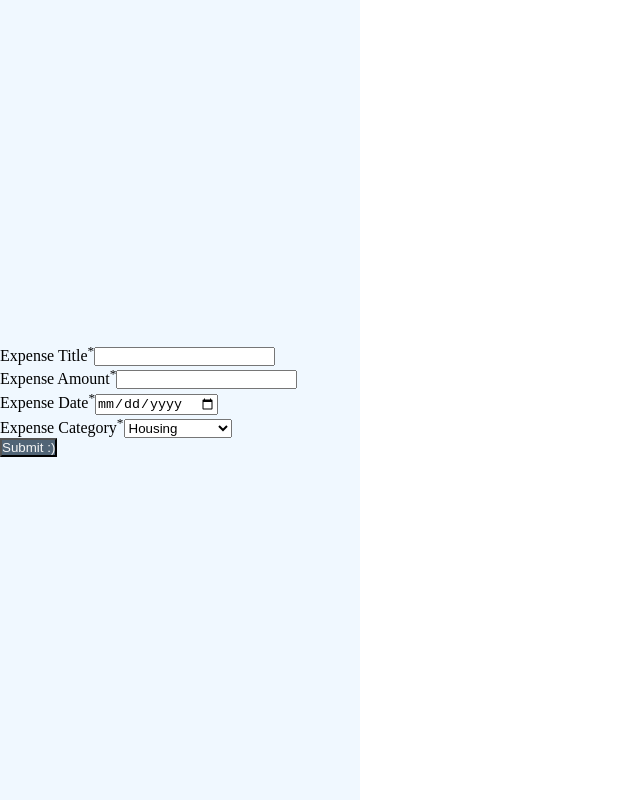
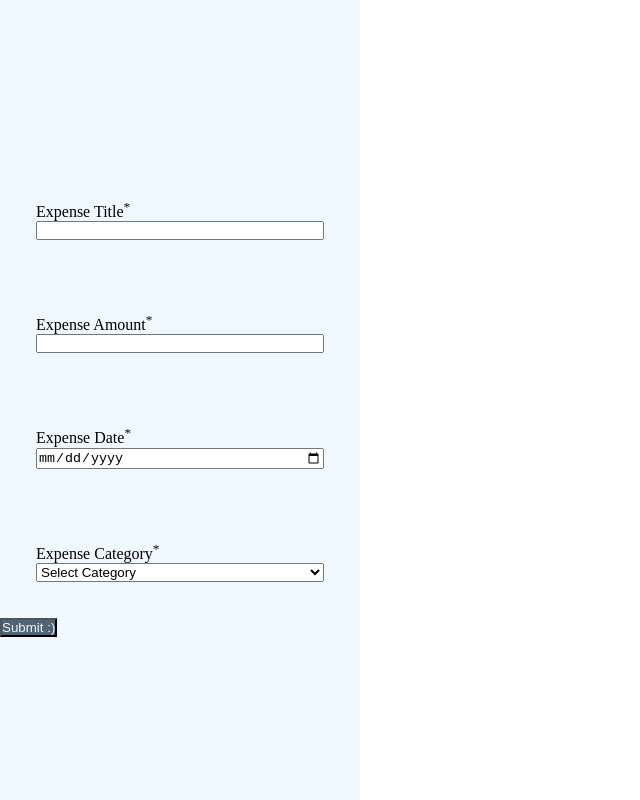
Before and after one commit to samanthacxxz/assignment_3, a React (Vite) app: page / in a window 1280 px wide. Shown: the whole page, without its empty margins (0-640 px from the left). Built offline with nearby package versions, Linux system fonts and the light colour scheme.

Commit message:
adding object to array, updating setTransactionData

```diff
--- a/src/components/ExpenseDisplay/ExpenseDisplay.jsx
+++ b/src/components/ExpenseDisplay/ExpenseDisplay.jsx
@@ -1,30 +1,40 @@
 import React from 'react'
-import { useState } from 'react'
+import { useState, useEffect } from 'react'
 import ExpenseItemsList from '../ExpenseItemsList/ExpenseItemsList'
 import ExpenseTrackerForm from '../ExpenseTrackerForm/ExpenseTrackerForm'
-import utility from '../../utility'
 
 
 import styles from '../ExpenseDisplay/ExpenseDisplay.module.css'
 
 
 const ExpenseDisplay = () => {
-  const transactionsData = [
-    { id: utility(), title: 'cookies', amount: 20, category: 'grocery'},
-    { id: utility(), title: 'pepsi', amount: 20, category: 'grocery'}
-  ]
+  // transactionData as an array with different objects
+  const [transactionData, setTransactionData] = useState([]);
 
-  const [transactions, setTransactions] = useState(transactionsData)
+  //default state for transtractions
+  const [transactions, setTransactions] = useState(transactionData);
+
+  // Function to update transactionData
+  const updateTransactionData = (data) => {
+    setTransactionData([...transactionData, data]);
+  }
+
+  useEffect(() => {
+    console.log(transactionData); // Log the updated transaction array
+  }, [transactionData]);
+
   return (
     <>
-      <h2 className={styles.title}>Expense Tracker App</h2>
+      <header>
+        <h2 className={styles.title}>Expense Tracker App</h2>
+      </header>
       <section className={styles.display_container}>
         <div className={styles.form_container}>
-          <ExpenseTrackerForm />
+          <ExpenseTrackerForm updateTransactionData={updateTransactionData}/>
         </div>
 
-        <div className={styles.expenses_listed}>
-          <ExpenseItemsList transcations={transactions}/>
+        <div className={styles.expenses_container}>
+          <ExpenseItemsList transactions={transactionData}/>
         </div>
       </section>
 
--- a/src/components/ExpenseDisplay/ExpenseDisplay.module.css
+++ b/src/components/ExpenseDisplay/ExpenseDisplay.module.css
@@ -9,17 +9,33 @@
 }
 
 .display_container {
+    width: 100%;
+    height: 100%;
     display: flex;
     flex-direction: row;
 }
 
 .form_container {
+   /* width: 45vh;
+    height: 100%;
     display: flex;
     flex-direction: column;
     justify-content: center;
     align-items: center;
+*/
+    width: 45vh;
+    height: 100%;
+    background-color: aliceblue;
+
+    display: flex;
+    flex-direction: column;
+    justify-content: space-evenly;
 }
 
-.expenses_listed {
+.expenses_container {
+    display: block;
+    background-color: lightpink;
 
+    width: 100%;
+    height: 100%;
 }
--- a/src/components/ExpenseTrackerForm/ExpenseTrackerForm.jsx
+++ b/src/components/ExpenseTrackerForm/ExpenseTrackerForm.jsx
@@ -1,10 +1,11 @@
 import { useState } from 'react'
 import styles from './ExpenseTrackerForm.module.css'
 
-const ExpenseTrackerForm = () => {
 
-    // default expense data
-    const [expenseData, setExpenseData] = useState({
+const ExpenseTrackerForm = ({ updateTransactionData }) => {
+
+    // default expense data input from user - empty
+    const [expenseInput, setExpenseInput] = useState({
         expenseTitle: "",
         expenseAmount: "",
         expenseDate: "",
@@ -19,39 +20,37 @@ const ExpenseTrackerForm = () => {
     });
 
     // validation of the form
-
     const validateForm = () => {
         let isValid = true;
+        // cloning the error, adding error message depending on error type
         const clonedErrorObj = {...error};
          // if the input has no content - show error message
-        if (!expenseData.expenseTitle.trim()) {
+        if (!expenseInput.expenseTitle.trim()) {
             clonedErrorObj.expenseTitleError = "Expense Title is required!";
             isValid = false;
-        } else if (expenseData.expenseTitle.trim().length > 20) {
+        } else if (expenseInput.expenseTitle.trim().length > 20) {
             clonedErrorObj.expenseTitleError = "Maximum character limit reached"
             isValid = false;
         }
-        if (!expenseData.expenseAmount.trim()) {
+        if (!expenseInput.expenseAmount.trim()) {
             clonedErrorObj.expenseAmountError = "Expense Amount is required!";
             isValid = false;
-        } else if (expenseData.expenseAmount.trim() > 5) {
+        } else if (expenseInput.expenseAmount.trim() > 100000) {
             clonedErrorObj.expenseAmountError = "The Amount is conceringly too high"
         }
-        if (!expenseData.expenseDate) {
+        if (!expenseInput.expenseDate) {
             clonedErrorObj.expenseDateError = "Please choose the date!"
             isValid = false;
         }
         // checking if the expense amount input has only numbers
         const amountRegex = /^\d+$/;
-        if (!amountRegex.test(expenseData.expenseAmount.trim())) {
+        if (!amountRegex.test(expenseInput.expenseAmount.trim())) {
             clonedErrorObj.expenseAmountError = "Write the amount in numbers"
             isValid = false;
         }
 
         setError(clonedErrorObj);
         return isValid;
-
-
     }
     const handleChange = (e) => {
         const { name, value } = e.target;
@@ -59,7 +58,7 @@ const ExpenseTrackerForm = () => {
           ...prevError,
           [`${name}Error`]: "",
         }));
-        setExpenseData((prev) => ({
+        setExpenseInput((prev) => ({
           ...prev,
           [name]: value,
         }));
@@ -68,9 +67,16 @@ const ExpenseTrackerForm = () => {
     const handleSubmit = (e) => {
         e.preventDefault();
         const isValid = validateForm();
+        const formData = {
+            title: expenseInput.expenseTitle,
+            amount: expenseInput.expenseAmount,
+            date: expenseInput.expenseDate,
+            category: expenseInput.expenseCategory,
+        }
         if (isValid) {
-          // Your form submission logic here
-          console.log("Form is valid. Submitting...");
+            updateTransactionData(formData)
+            console.log("Form is valid. Submitting...");
+            console.log(formData)
         } else {
           console.log("Form is invalid. Please correct the errors.");
         }
@@ -79,7 +85,7 @@ const ExpenseTrackerForm = () => {
   return (
     <>
         <form onSubmit={handleSubmit}>
-            <div className='input_group'>
+            <div className={styles.input_group}>
                 <label htmlFor="expenseTitle">
                     Expense Title<sup>*</sup>
                 </label>
@@ -88,11 +94,13 @@ const ExpenseTrackerForm = () => {
                 name='expenseTitle'
                 className='input_element'
                 onChange={handleChange}
+                value={expenseInput.expenseTitle}
+
                 />
                 <p>{error.expenseTitleError}</p>
             </div>
 
-            <div className='input_group'>
+            <div className={styles.input_group}>
                 <label htmlFor="expenseAmount">
                     Expense Amount<sup>*</sup>
                 </label>
@@ -101,11 +109,12 @@ const ExpenseTrackerForm = () => {
                 name='expenseAmount'
                 className='input_element'
                 onChange={handleChange}
+                value={expenseInput.expenseAmount}
 
                 />
                 <p>{error.expenseAmountError}</p>
             </div>
-            <div className='input_group'>
+            <div className={styles.input_group}>
                 <label htmlFor="expenseDate">
                     Expense Date<sup>*</sup>
                 </label>
@@ -114,23 +123,33 @@ const ExpenseTrackerForm = () => {
                 name='expenseDate'
                 className='input_element'
                 onChange={handleChange}
+                value={expenseInput.expenseDate}
 
                 />
                 <p>{error.expenseDateError}</p>
             </div>
-            <div className='input_group'>
+            <div className={styles.input_group}>
                 <label htmlFor="expenseCategory">
                     Expense Category<sup>*</sup>
                 </label>
-                <select name="expenseCategory">
-                    <option value="">Housing</option>
-                    <option value="">Grocery</option>
-                    <option value="">Transportation</option>
-                    <option value="">Clothes</option>
-                    <option value="">Other</option>
+                <select
+                name="expenseCategory"
+                value={expenseInput.expenseCategory}
+                onChange={handleChange}
+                >
+                    <option value="">Select Category</option>
+                    <option value="Housing">Housing</option>
+                    <option value="Grocery">Grocery</option>
+                    <option value="Transportation">Transportation</option>
+                    <option value="Clothes">Clothes</option>
+                    <option value="Other">Other</option>
                 </select>
             </div>
-            <button type='submit' className={styles.submitButton}>Submit :)</button>
+            <button
+            type='submit'
+            className={styles.submitButton}>
+                Submit :)
+            </button>
         </form>
     </>
   )
--- a/src/components/ExpenseTrackerForm/ExpenseTrackerForm.module.css
+++ b/src/components/ExpenseTrackerForm/ExpenseTrackerForm.module.css
@@ -1,4 +1,14 @@
+
+.input_group {
+    display: flex;
+    flex-direction: column;
+    padding: 10% 10%;
+}
+
+
 .submitButton {
+    width: max-content;
+    height: max-content;
     background-color: rgb(80, 100, 118);
     color: whitesmoke;
 }
```
